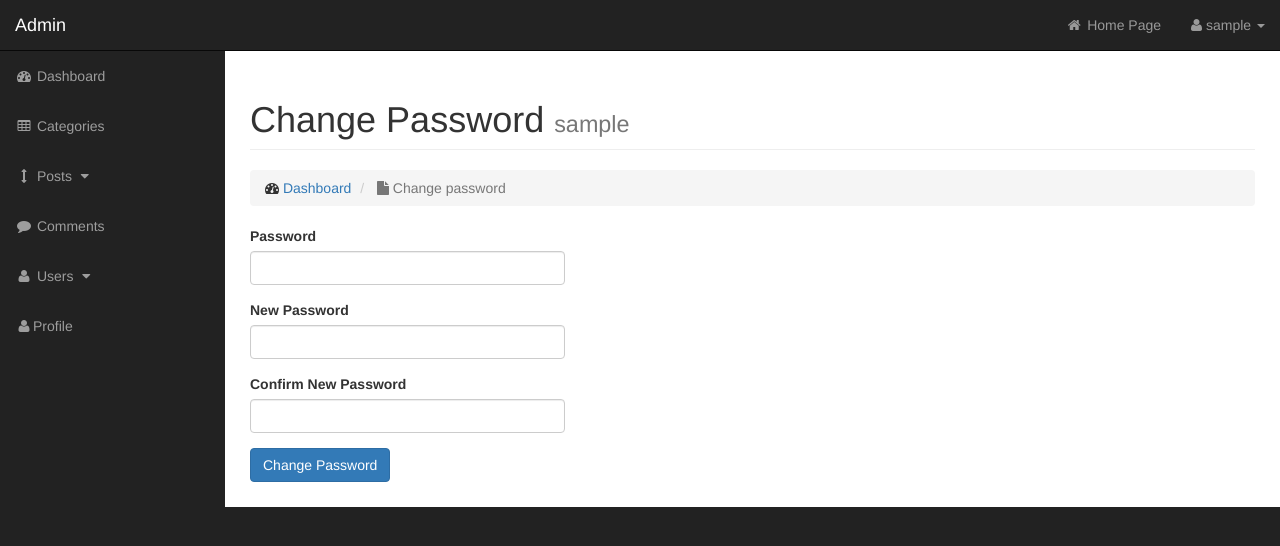
After one commit to Ayoola32/Mini-cms-project, a PHP site: page /admin/settings.php in a window 1280 px wide. The commit adds this page. Shown: the top 546 px of the page. Run offline with PHP 8.4, Linux system fonts and the light colour scheme; the visitor is signed in with stand-in values (Sample User, id 1).

Commit message:
add a setting page to change password, yet to add the query

```diff
--- a/admin/includes/admin_navigation.php
+++ b/admin/includes/admin_navigation.php
@@ -20,7 +20,7 @@
                             <a href="#"><i class="fa fa-fw fa-user"></i> Profile</a>
                         </li>
                         <li>
-                            <a href="#"><i class="fa fa-fw fa-gear"></i> Settings</a>
+                            <a href="./settings.php"><i class="fa fa-fw fa-gear"></i> Settings</a>
                         </li>
                         <li class="divider"></li>
                         <li>
--- /dev/null
+++ b/admin/settings.php
@@ -0,0 +1,69 @@
+<?php
+
+?>
+
+<?php include "includes/admin_header.php"; ?>
+
+<div id="wrapper">
+
+    <!-- Navigation -->
+    <?php include "includes/admin_navigation.php";?>
+
+    <div id="page-wrapper">
+
+        <div class="container-fluid">
+
+            <!-- Page Heading -->
+            <div class="row">
+                <div class="col-lg-12">
+                    <h1 class="page-header">
+                        Change Password
+                        <small><?php echo $_SESSION['username'];?></small>
+                    </h1>
+                    <ol class="breadcrumb">
+                        <li>
+                            <i class="fa fa-dashboard"></i>  <a href="index.php">Dashboard</a>
+                        </li>
+                        <li class="active">
+                            <i class="fa fa-file"></i> Change password
+                        </li>
+                    </ol>
+                </div>
+
+                <div class="col-xs-4">
+                        <form action="" method="post" enctype="multipart/form-data">
+
+                            <div class="form-group">
+                                <label for="password">Password</label>
+                                <input type="password" class="form-control" name="password">
+                            </div>
+                            <div class="form-group">
+                                <label for="password">New Password</label>
+                                <input type="password" class="form-control" name="password">
+                            </div>
+                            <div class="form-group">
+                                <label for="password"> Confirm New Password</label>
+                                <input type="password" class="form-control" name="comfirm_password">
+                            </div>
+
+                            <div class="form-group">
+                                <input class= "btn btn-primary" type="submit" class="form-control" name="submit" value="Change Password">
+                            </div>
+                        </form>
+                </div>
+            </div>
+
+
+            </div>
+            <!-- /.row -->
+
+        </div>
+        <!-- /.container-fluid -->
+
+    </div>
+    <!-- /#page-wrapper -->
+
+</div>
+<!-- /#wrapper -->
+
+<?php include "includes/admin_footer.php"; ?>
```
